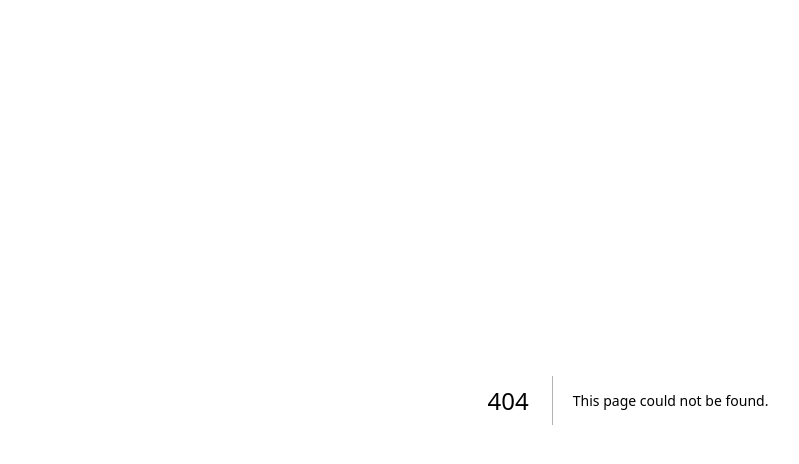
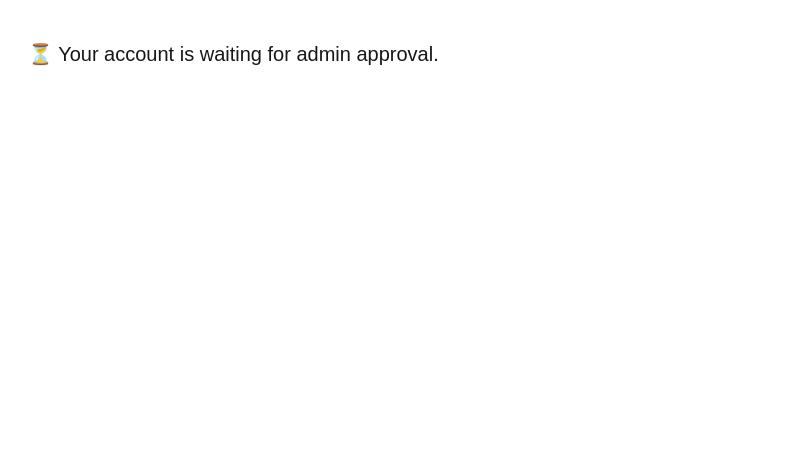
Before and after one commit to NEXORA-0-1/NexaBiz, a Next.js app: page /waiting in a window 1280 px wide. Before the commit this address had no page. Shown: the top 464 px of the page, without its empty margins (12-811 px from the left). Built offline with nearby package versions, Linux system fonts and the light colour scheme.

Commit message:
create dshboards/waiting

```diff
--- /dev/null
+++ b/src/app/adminDashboard/page.tsx
@@ -0,0 +1,3 @@
+export default function AdminDashboard() {
+  return <h1 className="p-10 text-xl">👑 Admin Dashboard - Approve Users</h1>
+}
--- a/src/app/login/page.tsx
+++ b/src/app/login/page.tsx
@@ -25,7 +25,7 @@ export default function Login() {
         const userData = docSnap.data()
 
         if (userData.role === 'admin') {
-          router.push('/admin')
+          router.push('/adminDashboard')
         } else if (userData.approved === true) {
           router.push('/dashboard')
         } else {
--- /dev/null
+++ b/src/app/waiting/page.tsx
@@ -0,0 +1,3 @@
+export default function WaitingPage() {
+  return <h1 className="p-10 text-xl">⏳ Your account is waiting for admin approval.</h1>
+}
```
